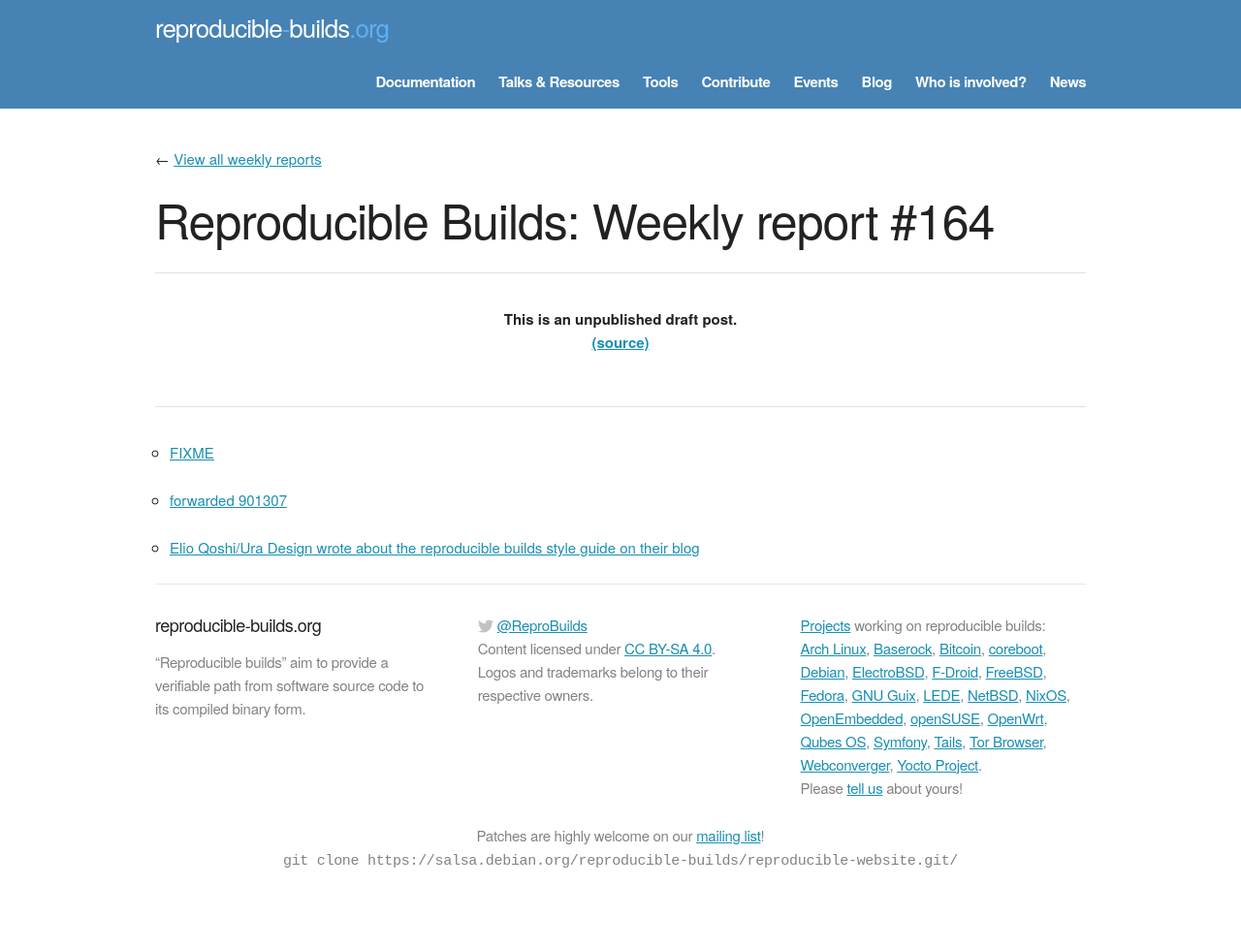
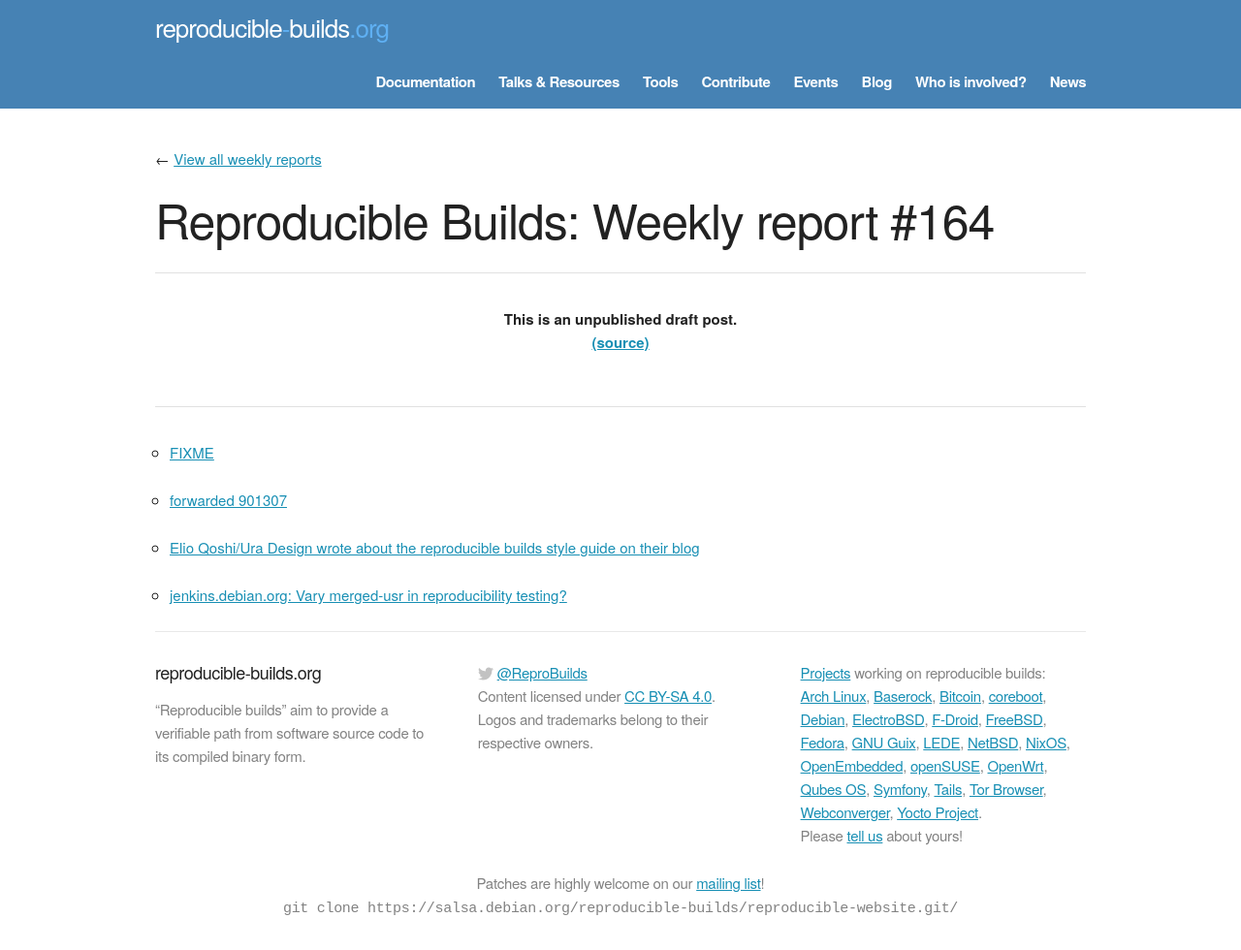
Before and after one commit to prototypefund/reproducible-website, a Jekyll site: the page built from _blog/posts/164.md, in a window 1280 px wide. Shown: the whole page at 97% size. Built offline with Jekyll 4.4.1, drawn with Linux system fonts in a browser that asks for light colours; some web fonts are replaced; before the commit the page ends 931 px from its top, so only the background shows below that.

Commit message:
164 += jenkins.debian.org: Vary merged-usr in reproducibility testing? <https://bugs.debian.org/901473>

```diff
--- a/_blog/posts/164.md
+++ b/_blog/posts/164.md
@@ -8,3 +8,5 @@ week: 164
 * [forwarded 901307](https://github.com/sphinx-gallery/sphinx-gallery/pull/390)
 
 * [Elio Qoshi/Ura Design wrote about the reproducible builds style guide on their blog](https://ura.design/2018/06/13/reproducible-builds-styleguide)
+
+* [jenkins.debian.org: Vary merged-usr in reproducibility testing?](https://bugs.debian.org/901473)
```
